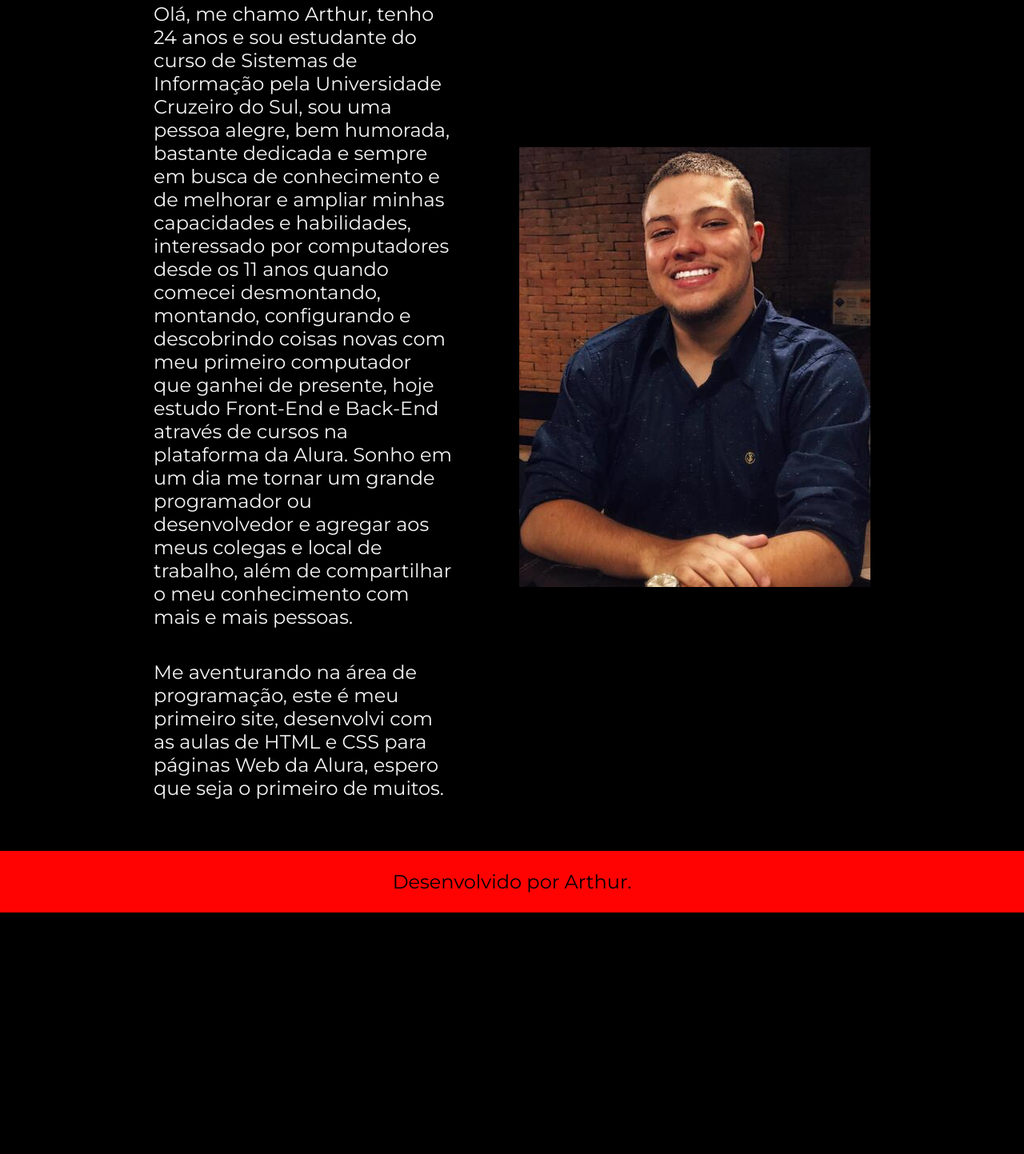
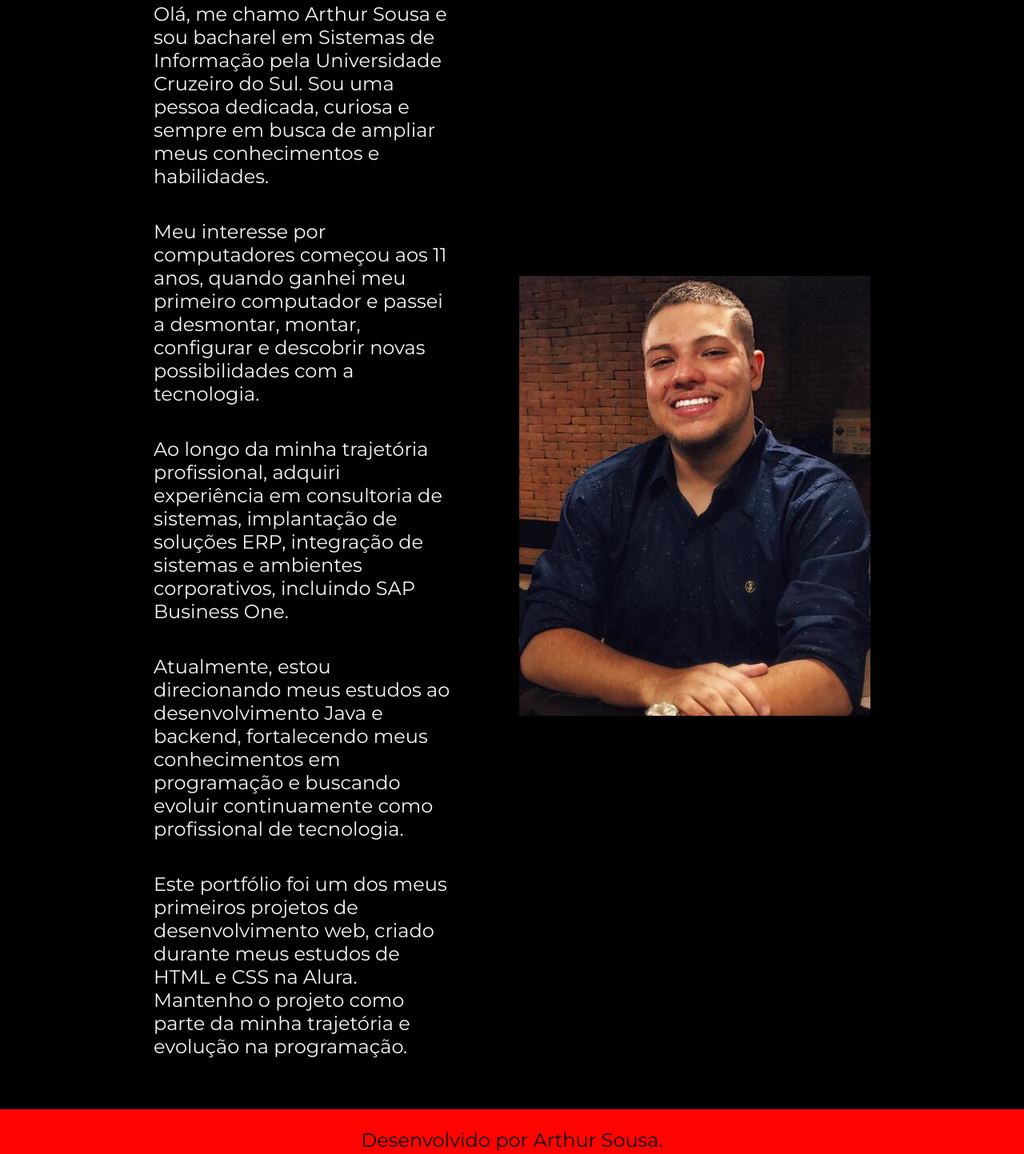
Before and after one commit to ArthurMSousa/portifolio, a plain HTML site: page about.html in a window 1280 px wide. Shown: the part 201-1644 px from the top of the page at 80% size. Before the commit the page ends 1342 px from the top, so only its background shows below. Drawn offline with nearby package versions, Linux system fonts and the light colour scheme.

Commit message:
Revise about.html content and title
docs: update about me information

```diff
--- a/about.html
+++ b/about.html
@@ -4,9 +4,10 @@
     <meta charset="UTF-8">
     <meta http-equiv="X-UA-Compatible" content="IE=edge">
     <meta name="viewport" content="width=device-width, initial-scale=1.0">
-    <title>Sobre mim</title>
+    <title>Sobre mim | Arthur Sousa</title>
     <link rel="stylesheet" href="./styles/style.css">
 </head>
+
 <body>
     <header class="cabecalho">
         <nav class="cabecalho__menu">
@@ -17,17 +18,55 @@
 
     <main class="apresentacao">
         <section class="apresentacao__conteudo">
-            <h1 class="apresentacao__conteudo__titulo">Sobre mim</h1>
-            <p class="apresentacao__conteudo__texto">Olá, me chamo Arthur, tenho 24 anos e sou estudante do curso de Sistemas de Informação pela Universidade Cruzeiro do Sul, sou uma pessoa alegre, bem humorada, bastante dedicada e sempre em busca de conhecimento e de melhorar e ampliar minhas capacidades e habilidades, interessado por computadores desde os 11 anos quando comecei desmontando, montando, configurando e descobrindo coisas novas com meu primeiro computador que ganhei de presente, hoje estudo Front-End e Back-End através de cursos na plataforma da Alura. Sonho em um dia me tornar um grande programador ou desenvolvedor e agregar aos meus colegas e local de trabalho, além de compartilhar o meu conhecimento com mais e mais pessoas.
+
+            <h1 class="apresentacao__conteudo__titulo">
+                Sobre mim
+            </h1>
+
+            <p class="apresentacao__conteudo__texto">
+                Olá, me chamo Arthur Sousa e sou bacharel em
+                Sistemas de Informação pela Universidade Cruzeiro do Sul.
+                Sou uma pessoa dedicada, curiosa e sempre em busca
+                de ampliar meus conhecimentos e habilidades.
             </p>
-            <p class="apresentacao__conteudo__texto">Me aventurando na área de programação, este é meu primeiro site, desenvolvi com as aulas de HTML e CSS para páginas Web da Alura, espero que seja o primeiro de muitos.
+
+            <p class="apresentacao__conteudo__texto">
+                Meu interesse por computadores começou aos 11 anos,
+                quando ganhei meu primeiro computador e passei a
+                desmontar, montar, configurar e descobrir novas
+                possibilidades com a tecnologia.
             </p>
+
+            <p class="apresentacao__conteudo__texto">
+                Ao longo da minha trajetória profissional, adquiri
+                experiência em consultoria de sistemas, implantação
+                de soluções ERP, integração de sistemas e ambientes
+                corporativos, incluindo SAP Business One.
+            </p>
+
+            <p class="apresentacao__conteudo__texto">
+                Atualmente, estou direcionando meus estudos ao
+                desenvolvimento Java e backend, fortalecendo meus
+                conhecimentos em programação e buscando evoluir
+                continuamente como profissional de tecnologia.
+            </p>
+
+            <p class="apresentacao__conteudo__texto">
+                Este portfólio foi um dos meus primeiros projetos
+                de desenvolvimento web, criado durante meus estudos
+                de HTML e CSS na Alura. Mantenho o projeto como
+                parte da minha trajetória e evolução na programação.
+            </p>
+
         </section>
-        <img class="apresentacao__imagem" src="./assets/imagem.jpeg" alt="Foto do Arthur Sousa">
+
+        <img class="apresentacao__imagem"
+             src="./assets/imagem.jpeg"
+             alt="Foto de Arthur Sousa">
     </main>
 
-    <footer  class="rodape">
-        <p>Desenvolvido por Arthur.</p>
+    <footer class="rodape">
+        <p>Desenvolvido por Arthur Sousa.</p>
     </footer>
 </body>
 </html>
```
